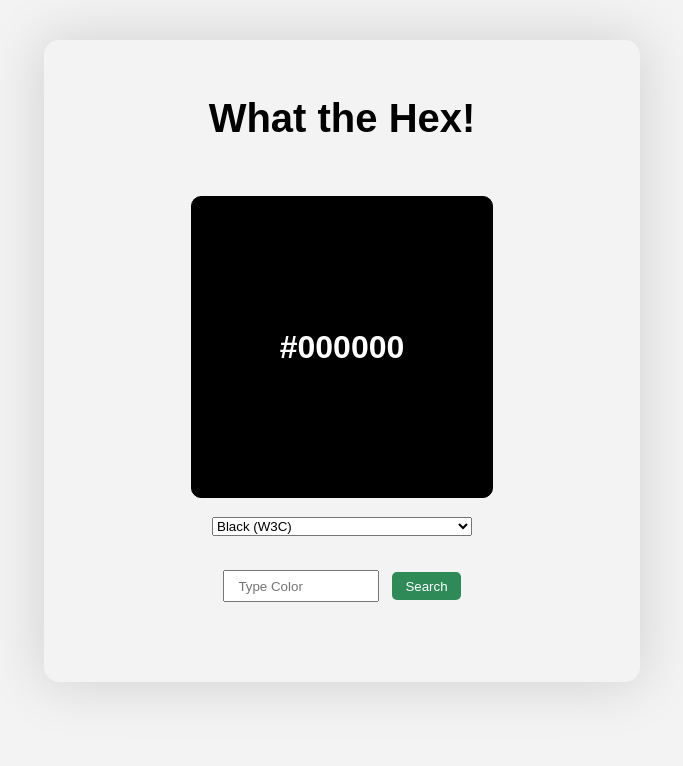
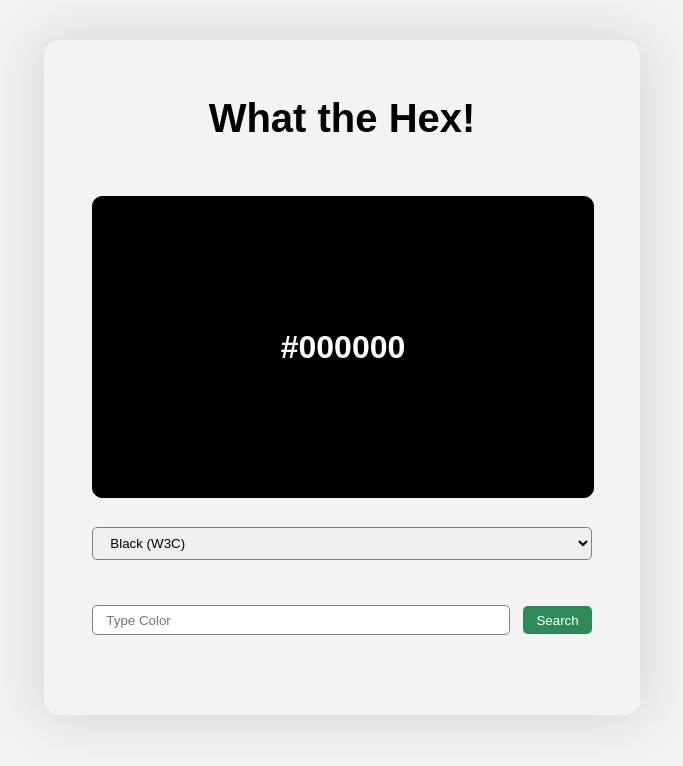
Before and after one commit to codeloopy/what-the-hex, a React (Vite) app: page / in a window 1280 px wide. Shown: the top 766 px of the page, without its empty margins (298-981 px from the left). Built offline with nearby package versions, Linux system fonts and the light colour scheme.

Commit message:
color results scroll ui tweaks

```diff
--- a/src/Components/ColorWindow.css
+++ b/src/Components/ColorWindow.css
@@ -2,8 +2,8 @@
   margin-top: 3em;
 
   #colorWindow {
-    width: 300px;
-    height: 300px;
+    width: 100%;
+    min-height: 300px;
     border-radius: 10px;
     margin: 1em auto;
     background-color: white;
@@ -11,6 +11,15 @@
     display: flex;
     justify-content: center;
     align-items: center;
+  }
+
+  select {
+    margin: 1em 0;
+    padding: 0.5em 1em;
+    border-radius: 5px;
+    border: 1px solid gray;
+    width: 100%;
+    cursor: pointer;
   }
 
   .colorPreview {
@@ -26,9 +35,16 @@
   #searchColor {
     margin: 2em 0;
 
+    form {
+      display: flex;
+      justify-content: center;
+      align-items: center;
+
       input {
-      width: 25%;
+        width: 100%;
         padding: 0.5em 1em;
+        border-radius: 5px;
+      border: 1px solid gray;
       }
 
       button {
@@ -49,8 +65,12 @@
         }
       }
     }
+  }
+
 
   #results {
+    max-height: 375px;
+    overflow-y: scroll;
     p {
       margin: 5px 0;
       padding: 10px;
```
Lines whose indentation alone changed are shown as unchanged.
